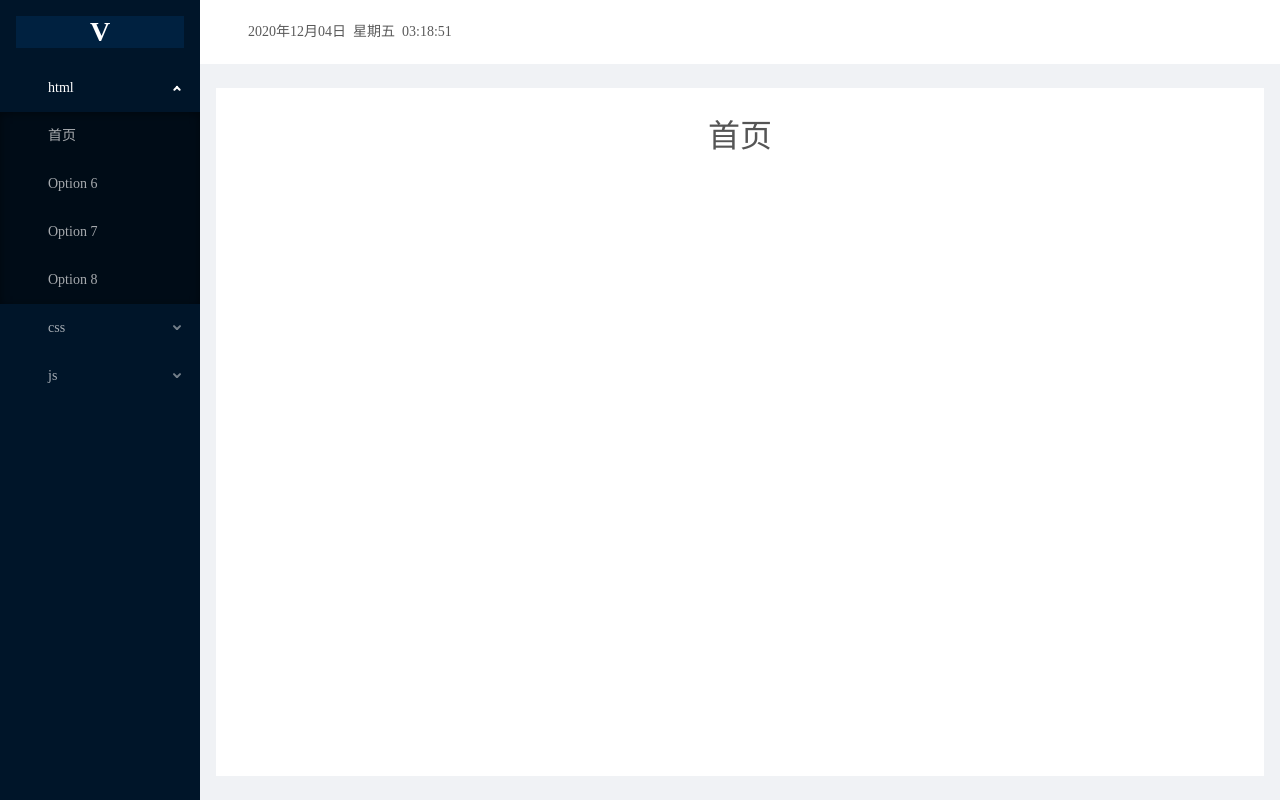
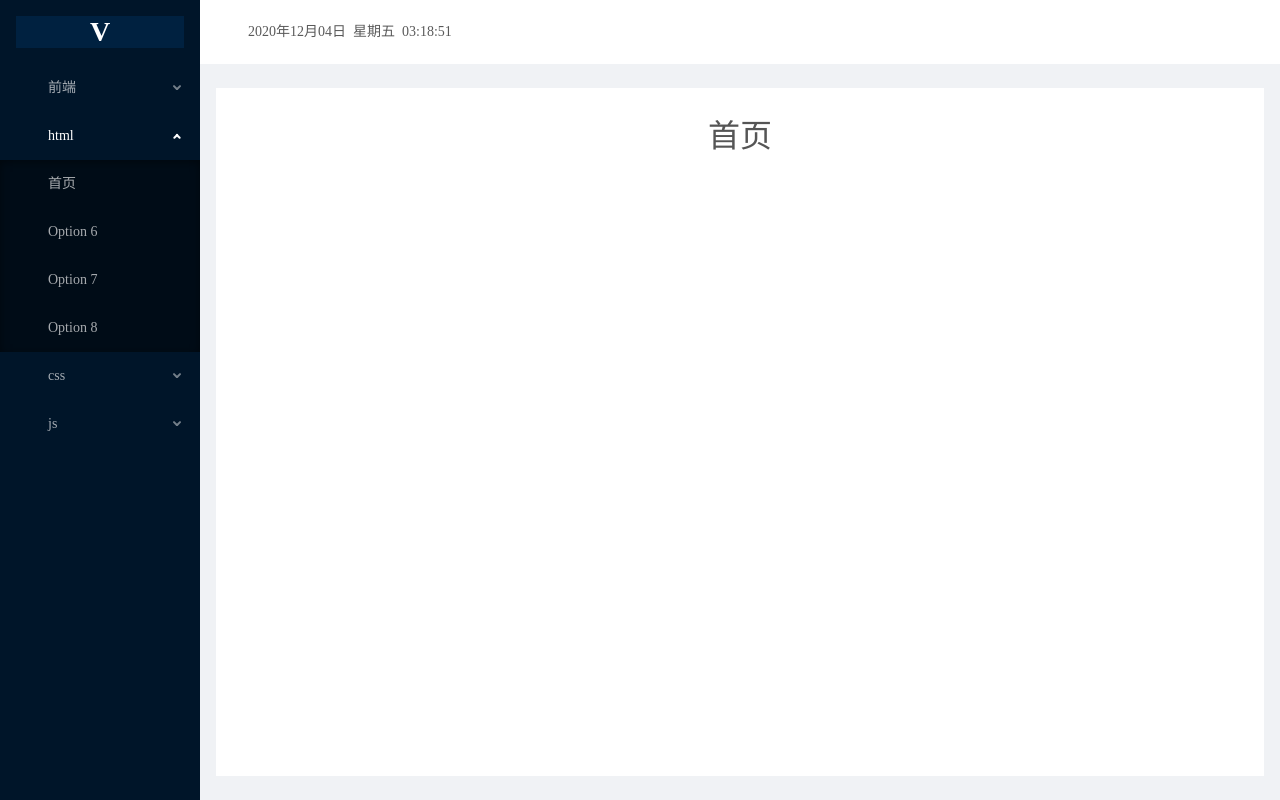
Before and after one commit to xinshaoguang/vue, a Vue app: page /index in a window 1280 px wide. Built offline with nearby package versions, Linux system fonts and the light colour scheme.

Commit message:
添加front-end路由，重定向 到首页

```diff
--- a/package.json
+++ b/package.json
@@ -1,5 +1,5 @@
 {
-  "name": "VueUse",
+  "name": "Vue",
   "version": "0.1.0",
   "private": true,
   "scripts": {
--- a/src/layout/basicLayout.vue
+++ b/src/layout/basicLayout.vue
@@ -16,11 +16,15 @@
         <a-menu-item key="2">
           <a-icon type="desktop" />
           <span>Option 2</span>
-        </a-menu-item>
-        <a-menu-item key="3">
-          <a-icon type="inbox" />
-          <span>Option 3</span>
-        </a-menu-item> -->
+        </a-menu-item>-->
+        <a-sub-menu key="sub0">
+          <span slot="title"><a-icon type="desktop" /><span>前端</span></span>
+          <a-menu-item key="3">
+             <router-link to="/index"><a-icon type="inbox" />
+            <span>front-end</span>
+            </router-link>
+          </a-menu-item>
+        </a-sub-menu>
         <a-sub-menu key="sub1">
           <span slot="title"><a-icon type="mail" /><span>html</span></span>
           <a-menu-item key="5">
--- a/src/router/index.js
+++ b/src/router/index.js
@@ -9,8 +9,8 @@ const routes = [{
     path: '/',
     name: 'basicLayout',
     component: basicLayout,
-    children: [
-      {
+    redirect: '/index',
+    children: [{
         path: '/index',
         name: 'index',
         component: () => import('@/views/index.vue')
```
